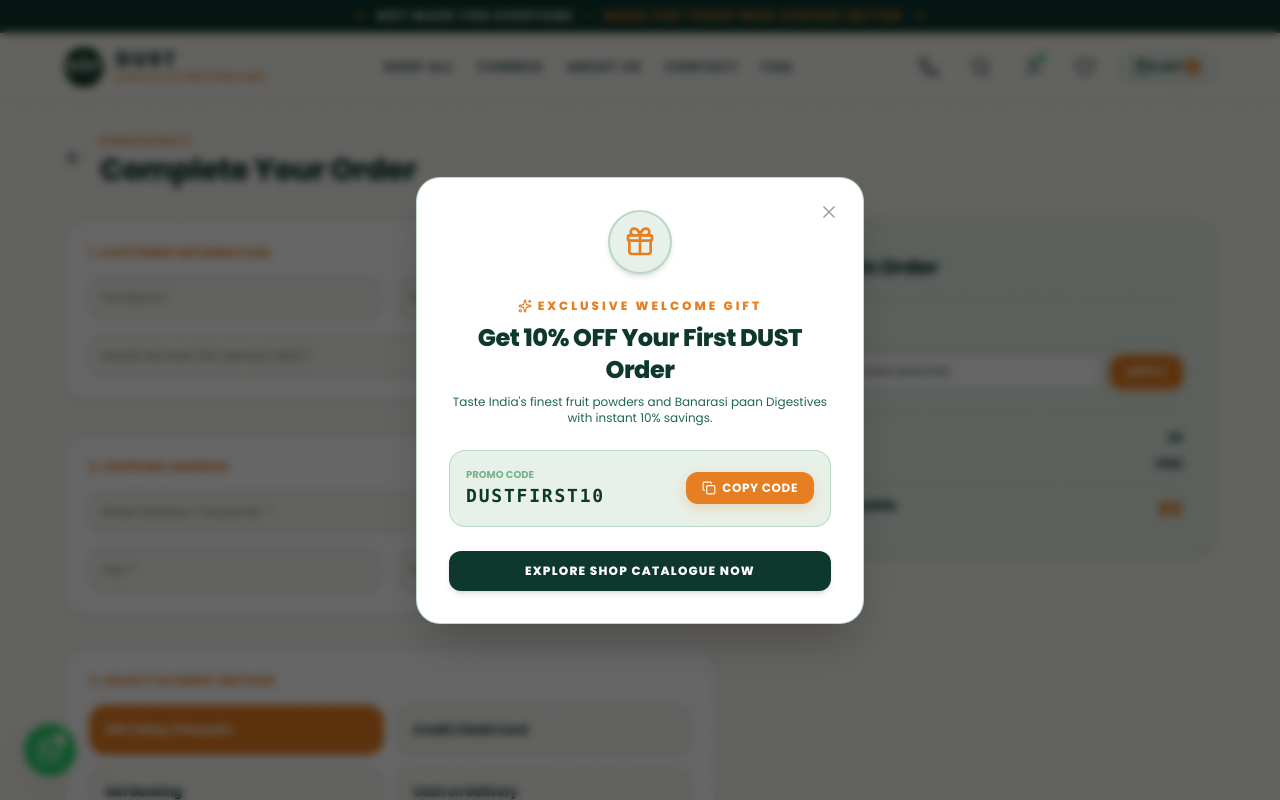
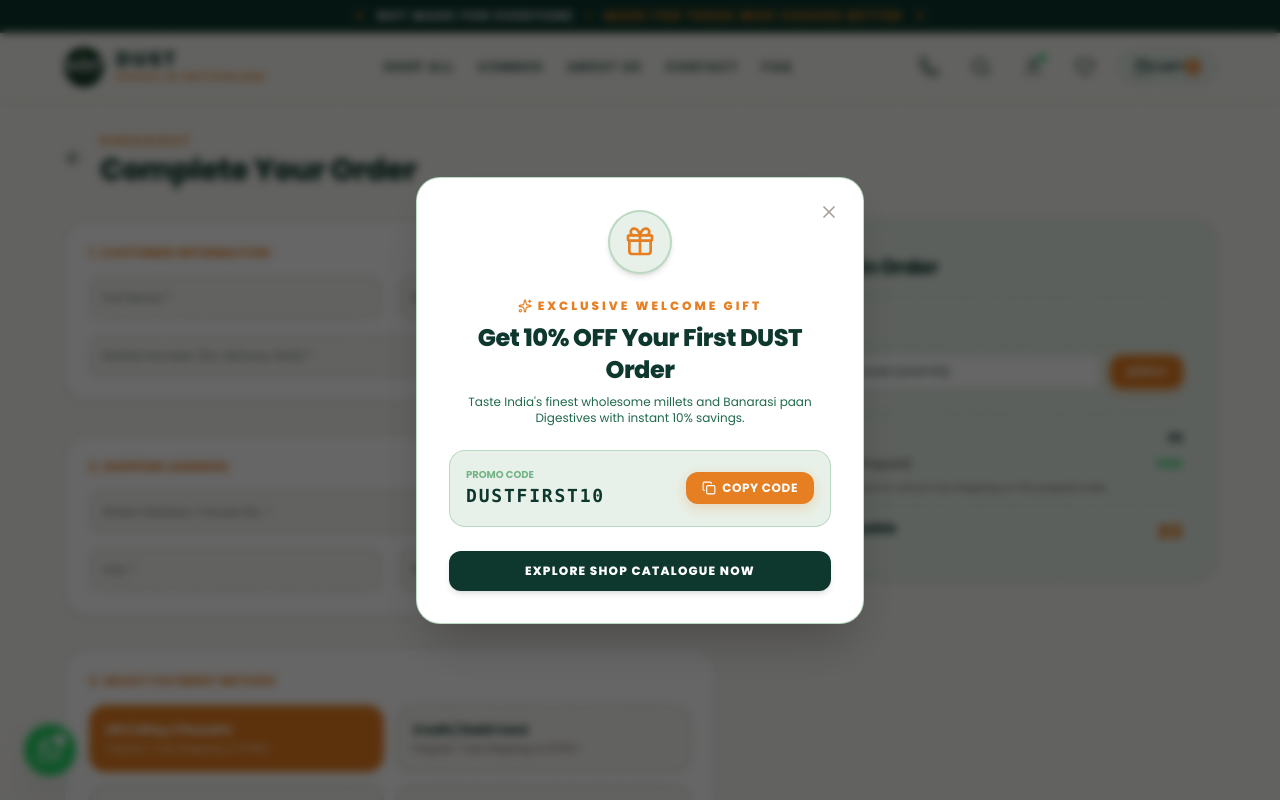
Before and after one commit to webakoofgit-png/Dust-organic-farm-, a React (Vite) app: page /checkout in a window 1280 px wide. Shown: the top 800 px of the page. Built offline with nearby package versions, Linux system fonts and the light colour scheme.

Commit message:
Update shipping policy: Free shipping on prepaid orders ₹799+; COD fee ₹120

```diff
--- a/src/components/cinematic/FirstOrderModal.tsx
+++ b/src/components/cinematic/FirstOrderModal.tsx
@@ -50,7 +50,7 @@
             Get 10% OFF Your First DUST Order
           </h2>
           <p className="text-xs text-[#1F684B]">
-            Taste India's finest fruit powders and Banarasi paan Digestives with instant 10% savings.
+            Taste India's finest wholesome millets and Banarasi paan Digestives with instant 10% savings.
           </p>
         </div>
 
--- a/src/lib/data.ts
+++ b/src/lib/data.ts
@@ -483,7 +483,7 @@
   },
   {
     q: "Do you offer free shipping?",
-    a: "Yes! We offer free shipping on all orders nationwide with no minimum cart value requirements.",
+    a: "Yes! We offer Free Express Shipping on all prepaid orders of ₹799 and above. For Cash on Delivery (COD) orders, a delivery fee of ₹120 applies.",
   },
   {
     q: "How long does shipping take?",
--- a/src/pages/Cart.tsx
+++ b/src/pages/Cart.tsx
@@ -8,7 +8,8 @@
     useCartStore();
 
   const subtotal = getSubtotal();
-  const shippingFee = subtotal >= 500 || subtotal === 0 ? 0 : 49;
+  const isPrepaidFree = subtotal >= 799;
+  const shippingFee = subtotal === 0 ? 0 : isPrepaidFree ? 0 : 50;
   const grandTotal = subtotal + shippingFee;
 
   return (
@@ -133,9 +134,12 @@
                 <span className="font-bold">₹{subtotal}</span>
               </div>
               <div className="flex justify-between">
-                <span className="text-stone-600">Shipping Estimate</span>
+                <span className="text-stone-600">Shipping (Prepaid)</span>
                 <span className="font-bold">{shippingFee === 0 ? "FREE" : `₹${shippingFee}`}</span>
               </div>
+              <p className="text-[10px] text-stone-500 leading-tight">
+                *Free shipping on prepaid orders ₹799+. COD orders incur ₹120 delivery fee.
+              </p>
               <div className="flex justify-between border-t border-[#74B487]/30 pt-3 text-sm font-extrabold text-[#0E382E]">
                 <span>Grand Total</span>
                 <span className="text-[#E67E22] text-xl font-extrabold">₹{grandTotal}</span>
--- a/src/pages/Checkout.tsx
+++ b/src/pages/Checkout.tsx
@@ -25,7 +25,8 @@
 
   const subtotal = getSubtotal();
   const discountAmount = Math.round((subtotal * discountPercent) / 100);
-  const shippingFee = subtotal >= 500 || subtotal === 0 ? 0 : 49;
+  const isCOD = formData.paymentMethod === "cod";
+  const shippingFee = subtotal === 0 ? 0 : isCOD ? 120 : subtotal >= 799 ? 0 : 50;
   const grandTotal = Math.max(0, subtotal - discountAmount + shippingFee);
 
   const handleApplyPromo = (e: React.FormEvent) => {
@@ -167,24 +168,27 @@
             <h3 className="text-xs uppercase font-extrabold text-[#E67E22] tracking-wider">
               3. Select Payment Method
             </h3>
-            <div className="grid grid-cols-2 gap-3 text-xs">
+            <div className="grid grid-cols-1 sm:grid-cols-2 gap-3 text-xs">
               {[
-                { id: "upi", label: "UPI / GPay / PhonePe" },
-                { id: "card", label: "Credit / Debit Card" },
-                { id: "netbanking", label: "Net Banking" },
-                { id: "cod", label: "Cash on Delivery" },
+                { id: "upi", label: "UPI / GPay / PhonePe", note: "Prepaid • Free Shipping on ₹799+" },
+                { id: "card", label: "Credit / Debit Card", note: "Prepaid • Free Shipping on ₹799+" },
+                { id: "netbanking", label: "Net Banking", note: "Prepaid • Free Shipping on ₹799+" },
+                { id: "cod", label: "Cash on Delivery", note: "₹120 Delivery fee applies" },
               ].map((pm) => (
                 <button
                   type="button"
                   key={pm.id}
                   onClick={() => setFormData({ ...formData, paymentMethod: pm.id })}
-                  className={`p-4 rounded-2xl border text-left font-extrabold transition-all ${
+                  className={`p-4 rounded-2xl border text-left transition-all ${
                     formData.paymentMethod === pm.id
                       ? "bg-[#E67E22] text-white border-[#E67E22] shadow-xs"
                       : "bg-[#F6F5F0] border-[#74B487]/40 text-[#0E382E] hover:bg-[#E8F1E9]"
                   }`}
                 >
-                  {pm.label}
+                  <div className="font-extrabold">{pm.label}</div>
+                  <div className={`text-[10px] mt-1 ${formData.paymentMethod === pm.id ? "text-white/90" : "text-stone-500 font-medium"}`}>
+                    {pm.note}
+                  </div>
                 </button>
               ))}
             </div>
@@ -260,10 +264,31 @@
                 <span>-₹{discountAmount}</span>
               </div>
             )}
-            <div className="flex justify-between">
-              <span className="text-stone-600">Shipping</span>
-              <span className="font-bold">{shippingFee === 0 ? "FREE" : `₹${shippingFee}`}</span>
+            <div className="flex justify-between items-center">
+              <span className="text-stone-600">
+                Shipping {isCOD ? "(COD Delivery Fee)" : "(Prepaid)"}
+              </span>
+              <span className="font-bold">
+                {shippingFee === 0 ? (
+                  <span className="text-[#25D366]">FREE</span>
+                ) : (
+                  `₹${shippingFee}`
+                )}
+              </span>
             </div>
+            {isCOD ? (
+              <p className="text-[10px] text-[#E67E22] font-semibold leading-tight">
+                *Cash on Delivery incurs a ₹120 fee. Switch to Prepaid (UPI/Card) for Free Shipping on orders ₹799+!
+              </p>
+            ) : subtotal < 799 ? (
+              <p className="text-[10px] text-stone-500 leading-tight">
+                *Add ₹{799 - subtotal} more to unlock Free Shipping on this prepaid order.
+              </p>
+            ) : (
+              <p className="text-[10px] text-[#25D366] font-semibold leading-tight">
+                ✓ Free Shipping unlocked on your prepaid order!
+              </p>
+            )}
             <div className="flex justify-between border-t border-[#74B487]/30 pt-3 text-sm font-extrabold text-[#0E382E]">
               <span>Total Payable</span>
               <span className="text-[#E67E22] text-xl font-extrabold">₹{grandTotal}</span>
--- a/src/pages/FAQ.tsx
+++ b/src/pages/FAQ.tsx
@@ -32,12 +32,12 @@
   {
     category: "Orders & Shipping",
     question: "What are the shipping charges and delivery timelines?",
-    answer: "We offer FREE Express Shipping across India on all orders above ₹499. Orders are dispatched within 24 hours and delivered in 3–5 business days.",
+    answer: "We offer FREE Express Shipping across India on all prepaid orders of ₹799 and above. For prepaid orders below ₹799, standard shipping is ₹50. For Cash on Delivery (COD) orders, a flat delivery fee of ₹120 applies. Orders are dispatched within 24 hours and delivered in 3–5 business days.",
   },
   {
     category: "Orders & Shipping",
     question: "Can I place Cash on Delivery (COD) orders?",
-    answer: "Yes, COD is available across serviceable PIN codes in India.",
+    answer: "Yes, COD is available across serviceable PIN codes in India. Please note that COD orders incur a delivery and handling fee of ₹120. Free shipping applies exclusively to prepaid orders of ₹799 and above.",
   },
   {
     category: "Company & Support",
--- a/src/pages/ShippingPolicy.tsx
+++ b/src/pages/ShippingPolicy.tsx
@@ -32,9 +32,9 @@
           </div>
 
           <div className="bg-white p-6 rounded-3xl border border-[#74B487]/40 shadow-xs space-y-2">
-            <div className="text-2xl font-extrabold text-[#E67E22]">₹499+</div>
-            <h3 className="text-xs font-extrabold text-[#0E382E] uppercase">Free Shipping</h3>
-            <p className="text-[11px] text-[#1F684B]">Zero delivery fee automatically applied on orders above ₹499.</p>
+            <div className="text-2xl font-extrabold text-[#E67E22]">₹799+</div>
+            <h3 className="text-xs font-extrabold text-[#0E382E] uppercase">Free Prepaid Shipping</h3>
+            <p className="text-[11px] text-[#1F684B]">Zero delivery fee automatically applied on prepaid orders ₹799 and above.</p>
           </div>
         </div>
 
@@ -47,9 +47,16 @@
           </section>
 
           <section className="space-y-2">
-            <h2 className="text-lg font-extrabold text-[#0E382E]">2. Cash on Delivery (COD) Rules</h2>
+            <h2 className="text-lg font-extrabold text-[#0E382E]">2. Free Shipping Policy (Prepaid Only)</h2>
             <p>
-              COD is available for orders up to ₹2,500. Please ensure a valid mobile number ({companyInfo.phone}) is provided at checkout for OTP confirmation.
+              Free Express Shipping is available across India exclusively for <strong>prepaid orders</strong> (UPI, Credit/Debit Cards, Net Banking) of <strong>₹799 and above</strong>. Prepaid orders below ₹799 are subject to a nominal standard shipping fee of ₹50.
+            </p>
+          </section>
+
+          <section className="space-y-2">
+            <h2 className="text-lg font-extrabold text-[#0E382E]">3. Cash on Delivery (COD) Policy</h2>
+            <p>
+              Cash on Delivery (COD) is available across all serviceable PIN codes in India. Please note that COD orders do not qualify for free shipping and are subject to a <strong>flat delivery and handling fee of ₹120</strong>.
             </p>
           </section>
         </div>
```
Also changed, not shown: src/components/cinematic/CartDrawer.tsx (+8 -5 lines).
